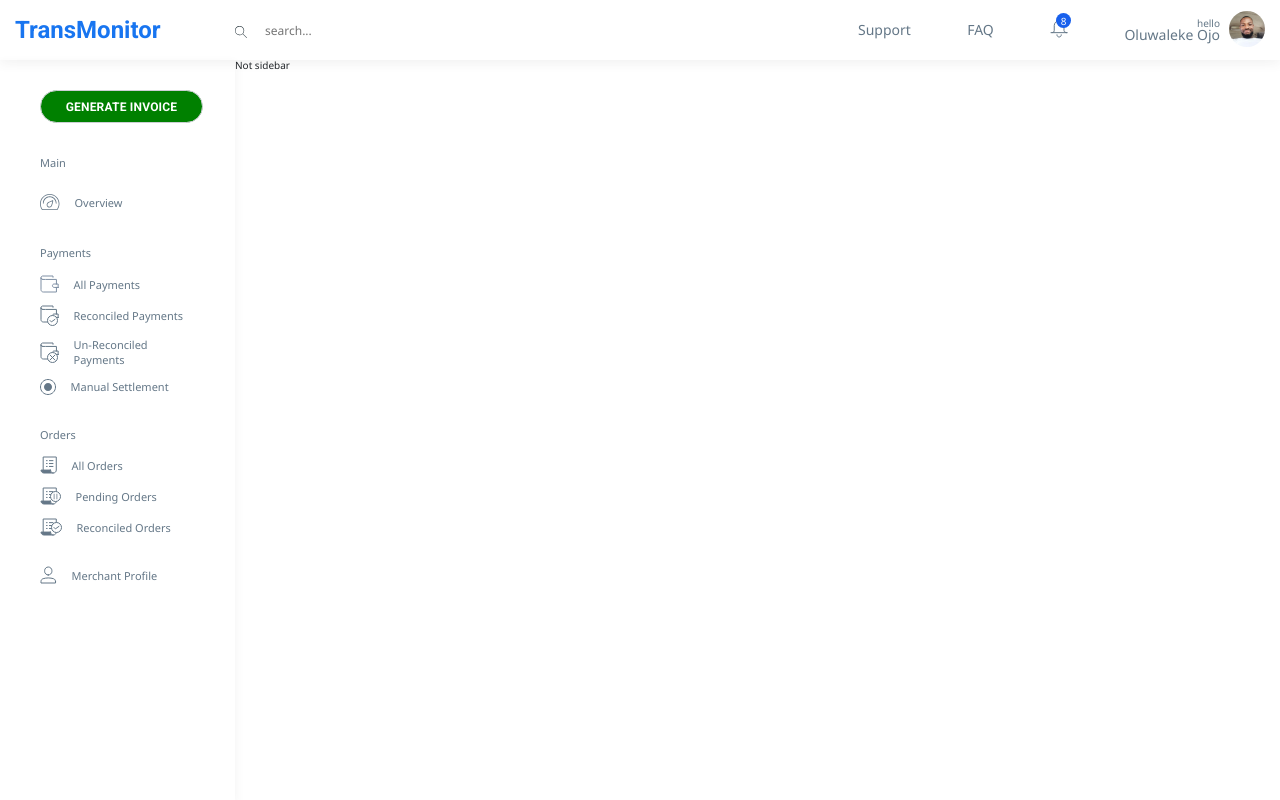
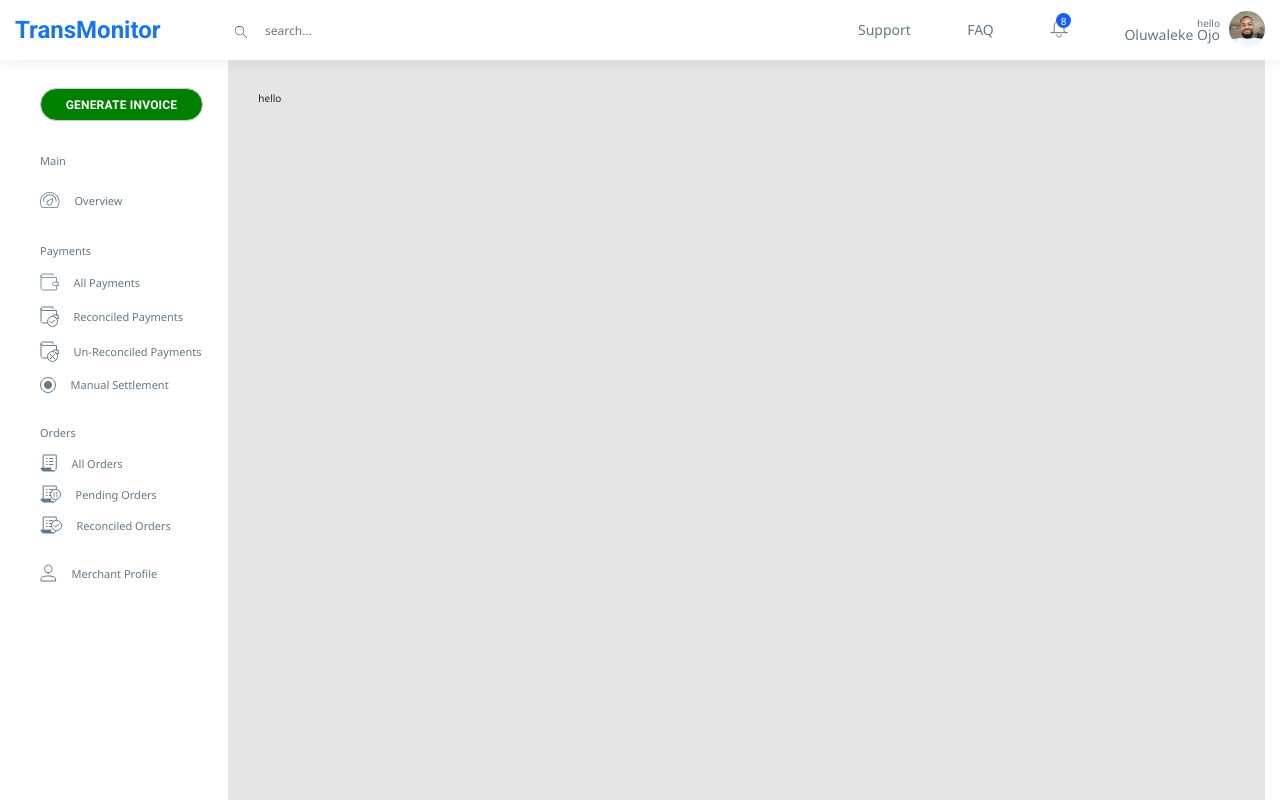
Before and after one commit to victornnaji/transmonitor, a React (Create React App) app: page / in a window 1280 px wide. Shown: the top 800 px of the page. Built offline with nearby package versions, Linux system fonts and the light colour scheme.

Commit message:
implented sticky navigation

```diff
--- a/src/App.js
+++ b/src/App.js
@@ -2,18 +2,15 @@
 import './App.scss';
 import Navbar from './Features/Navbar/Navbar';
 import Sidebar from './Features/Sidebar/Sidebar';
+import Main from './Features/Main/Main';
 
 function App() {
   return (
     <div className="App">
       <Navbar />
-      <div className="content">
-        <div className="sidebar-holder">
-            <Sidebar />
-        </div>
-        <div className="hello">
-          Not sidebar
-        </div>
+      <div className="row">
+        <div className="col-lg-2"><Sidebar /></div>
+        <div className="col-lg-10"><Main/></div>
       </div>
     </div>
   );
--- a/src/App.scss
+++ b/src/App.scss
@@ -1,11 +1,14 @@
-.content{
+.row {
+    display: -ms-flexbox;
     display: flex;
+    -ms-flex-wrap: wrap;
+    flex-wrap: wrap;
+     margin-right: 0;
+    margin-left: 0;
+}
 
-    @media (max-width: 1024px){
-        flex-direction: column;
+.col-lg-2{
+    @media(min-width: 1024px){
+        padding: 0;
     }
 }
-
-// .sidebar-holder{
-//     background-color: red;
-// }
--- /dev/null
+++ b/src/Features/Main/Main.js
@@ -0,0 +1,12 @@
+import React from 'react';
+import "./Main.scss";
+
+const Main = () => {
+    return (
+        <div className="main-container">
+            hello
+        </div>
+    )
+}
+
+export default Main;
--- /dev/null
+++ b/src/Features/Main/Main.scss
@@ -0,0 +1,6 @@
+.main-container{
+    padding: 3.3rem 3rem;
+    background-color: #E5E5E5;
+    width: 100%;
+    height: calc(1450px - 6rem);
+}
--- a/src/Features/Navbar/Navbar.scss
+++ b/src/Features/Navbar/Navbar.scss
@@ -7,6 +7,9 @@
     display: flex;
     align-items: center;
     width: 100%;
+    position: sticky;
+    top: 0;
+    z-index: 8;
 }
 
 .navbar-content{
@@ -159,6 +162,7 @@
     transition: all .2s;
     box-shadow: $box-shadow;
     display: none;
+    z-index: 9;
 }
 
 .toggle{
--- a/src/Features/Sidebar/Sidebar.scss
+++ b/src/Features/Sidebar/Sidebar.scss
@@ -1,10 +1,10 @@
 @import "../../variables.scss";
 .sidebar-container{
-    width: 23.5rem;
+    width: 30rem;
     padding: 0 4rem;
-    height: calc(100vh - 6rem);
-    position: sticky;
-    padding-top: 3rem;
+    height: 100vh;
+    position: fixed;
+    padding-top: 2.8rem;
     box-shadow: $box-shadow;
 }
 
@@ -33,6 +33,8 @@
         width: 100%;
         display: flex;
         justify-content: center;
+        position: sticky;
+        top: 6rem;
     }
 }
 
```
Also changed, not shown: 1 other file (tests, documents, lock files or other folders).
